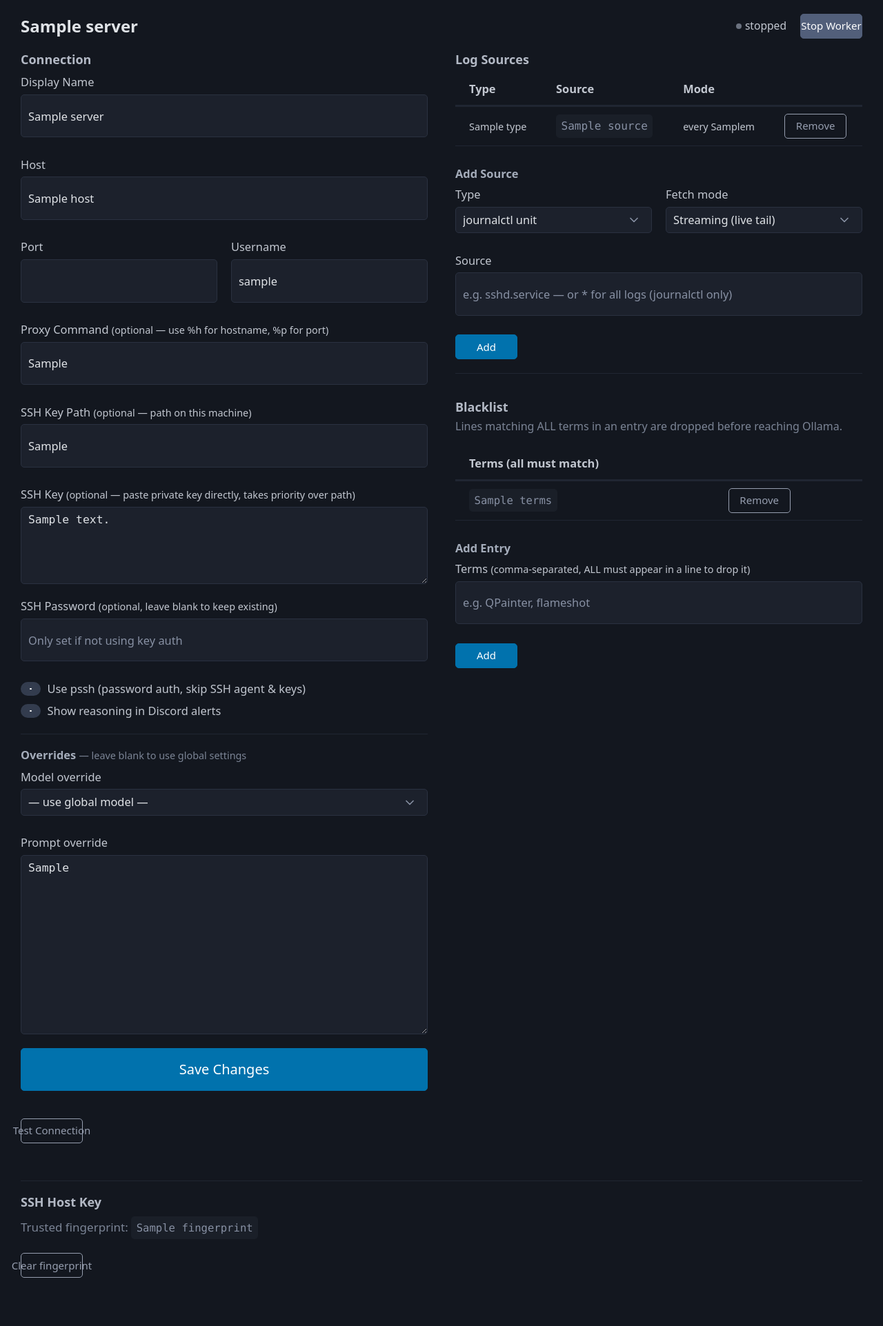
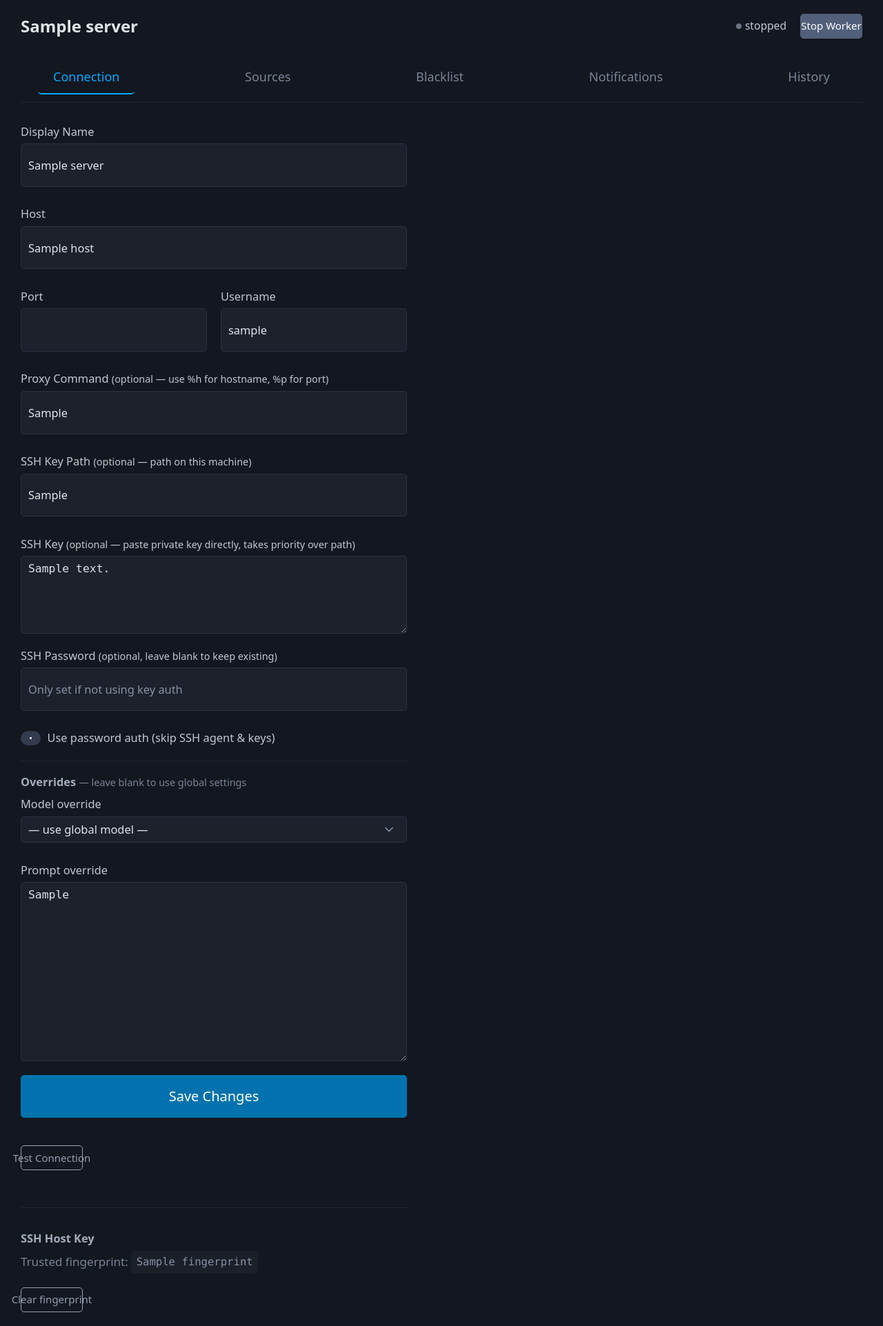
Before and after one commit to Klick3R-1/Augurd, a FastAPI app: template templates/server_form.html in a window 1280 px wide. Shown: the part 85-2008 px from the top of the page at 69% size. Before the commit the page ends 1938 px from the top, so only its background shows below. Run offline with FastAPI, Linux system fonts and the light colour scheme; the template is opened without the code that fills it: most values are stand-ins (such as "Sample title", 1, 10 or a date in 2020); some libraries are stand-ins or nearby versions.

Commit message:
Add tabbed server UI, optional Discord alerts, and per-server webhook
Server settings page is now tabbed: Connection, Sources, Blacklist,
Notifications, History. Active tab persists in URL hash. Notifications
has its own endpoint to avoid clobbering SSH credentials on save.

Discord alerts default to off, with a per-server webhook URL field
that overrides the global one when set. Worker falls back to global
webhook if no server-level URL is configured.

Co-Authored-By: Claude Sonnet 4.6 <noreply@anthropic.com>

```diff
--- a/main.py
+++ b/main.py
@@ -167,6 +167,7 @@ async def server_create(
     force_password_auth: str = Form(""),
     proxy_command: str = Form(""),
     show_reasoning: str = Form(""),
+    discord_enabled: str = Form(""),
     model_override: str = Form(""),
     prompt_override: str = Form(""),
 ):
@@ -181,6 +182,7 @@ async def server_create(
         force_password_auth=bool(force_password_auth),
         proxy_command=proxy_command.strip() or None,
         show_reasoning=bool(show_reasoning),
+        discord_enabled=bool(discord_enabled),
         model_override=model_override.strip() or None,
         prompt_override=prompt_override.strip() or None,
     )
@@ -228,6 +230,7 @@ async def server_update(
     force_password_auth: str = Form(""),
     proxy_command: str = Form(""),
     show_reasoning: str = Form(""),
+    discord_enabled: str = Form(""),
     model_override: str = Form(""),
     prompt_override: str = Form(""),
 ):
@@ -244,6 +247,7 @@ async def server_update(
         force_password_auth=bool(force_password_auth),
         proxy_command=proxy_command.strip() or None,
         show_reasoning=bool(show_reasoning),
+        discord_enabled=bool(discord_enabled),
         model_override=model_override.strip() or None,
         prompt_override=prompt_override.strip() or None,
     )
@@ -255,6 +259,22 @@ async def server_update(
         await worker_manager.stop_worker(server_id)
         await worker_manager.start_worker(server_id)
     return redirect(f"/servers/{server_id}")
+
+
+@app.post("/servers/{server_id}/notifications")
+async def server_notifications(
+    server_id: int,
+    discord_enabled: str = Form(""),
+    show_reasoning: str = Form(""),
+    discord_webhook_url: str = Form(""),
+):
+    await database.update_server_notifications(
+        server_id=server_id,
+        discord_enabled=bool(discord_enabled),
+        show_reasoning=bool(show_reasoning),
+        discord_webhook_url=discord_webhook_url.strip() or None,
+    )
+    return redirect(f"/servers/{server_id}#notifications")
 
 
 @app.post("/servers/{server_id}/clear-fingerprint")
--- a/templates/server_form.html
+++ b/templates/server_form.html
@@ -21,11 +21,27 @@
   {% endif %}
 </div>
 
-<div style="display:grid; grid-template-columns: 1fr 1fr; gap: 2rem;">
+{% if server %}
+<!-- Tabs -->
+<div class="tabs" style="margin-bottom:1.5rem;">
+  <nav style="display:flex; gap:0; border-bottom:1px solid var(--pico-muted-border-color); margin-bottom:1.5rem;">
+    {% for tab in ['Connection','Sources','Blacklist','Notifications','History'] %}
+    <button type="button"
+            class="tab-btn {% if loop.first %}active{% endif %}"
+            onclick="switchTab('{{ tab.lower() }}')"
+            id="tab-btn-{{ tab.lower() }}"
+            style="background:none; border:none; border-bottom:2px solid transparent; padding:0.5rem 1.1rem; cursor:pointer; font-size:0.9rem; color:var(--pico-muted-color); margin-bottom:-1px;">
+      {{ tab }}
+    </button>
+    {% endfor %}
+  </nav>
+</div>
+{% endif %}
 
-  <!-- Left: Server config -->
-  <div>
-    <h4>Connection</h4>
+<!-- Connection tab (also used for new server form) -->
+<div id="tab-connection" class="tab-panel">
+  <h4 {% if server %}style="display:none;"{% endif %}>Connection</h4>
+  <div style="max-width:560px;">
     <form method="post" action="{% if server %}/servers/{{ server.id }}/edit{% else %}/servers{% endif %}">
       <label>
         Display Name
@@ -69,13 +85,7 @@
         <input type="checkbox" name="force_password_auth" value="1" role="switch"
                {% if server and server.force_password_auth %}checked{% endif %}
                style="width:auto; margin:0;">
-        Use pssh (password auth, skip SSH agent &amp; keys)
-      </label>
-      <label style="display:flex; align-items:center; gap:0.5rem; cursor:pointer;">
-        <input type="checkbox" name="show_reasoning" value="1" role="switch"
-               {% if server and server.show_reasoning %}checked{% endif %}
-               style="width:auto; margin:0;">
-        Show reasoning in Discord alerts
+        Use password auth (skip SSH agent &amp; keys)
       </label>
 
       <hr>
@@ -102,6 +112,10 @@
                   placeholder="Leave blank to use the global prompt. Required placeholders: {server_name} {source} {log_text}">{{ server.prompt_override if server and server.prompt_override else '' }}</textarea>
       </label>
 
+      <!-- Preserve notification settings when saving from this tab -->
+      <input type="hidden" name="show_reasoning" value="{{ '1' if server and server.show_reasoning else '' }}">
+      <input type="hidden" name="discord_enabled" value="{{ '1' if server and server.discord_enabled else '' }}">
+
       <div style="display:flex; align-items:center; gap:1rem; flex-wrap:wrap;">
         <button type="submit">{% if server %}Save Changes{% else %}Create Server{% endif %}</button>
         <button type="button" class="btn-sm secondary outline"
@@ -116,13 +130,31 @@
       </div>
       <div id="test-conn-result" style="margin-top:0.5rem; min-height:1.2rem;"></div>
     </form>
+
+    {% if server %}
+    <hr>
+    <h5>SSH Host Key</h5>
+    {% if fingerprint %}
+    <p style="font-size:0.85rem; color:var(--pico-muted-color);">
+      Trusted fingerprint: <code>{{ fingerprint }}</code>
+    </p>
+    <form method="post" action="/servers/{{ server.id }}/clear-fingerprint"
+          onsubmit="return confirm('Clear the trusted fingerprint? The next connection will re-learn and re-trust the host key.')">
+      <button type="submit" class="btn-sm secondary outline">Clear fingerprint</button>
+    </form>
+    {% else %}
+    <p style="font-size:0.85rem; color:var(--pico-muted-color);">
+      No fingerprint stored yet — the host key will be trusted and saved on first connection.
+    </p>
+    {% endif %}
+    {% endif %}
+  </div>
 </div>
 
 {% if server %}
-  <!-- Right: Log sources -->
-  <div>
-    <h4>Log Sources</h4>
 
+<!-- Sources tab -->
+<div id="tab-sources" class="tab-panel" style="display:none;">
   {% if log_sources %}
   <table>
     <thead>
@@ -149,6 +181,7 @@
   {% endif %}
 
   <h5 style="margin-top:1.5rem;">Add Source</h5>
+  <div style="max-width:480px;">
     <form method="post" action="/servers/{{ server.id }}/log-sources">
       <div style="display:grid; grid-template-columns: 1fr 1fr; gap:1rem;">
         <label>
@@ -186,6 +219,7 @@
       </div>
       <button type="submit" class="btn-sm">Add</button>
     </form>
+  </div>
   <script>
     function updateFetchMode() {
       var t = document.getElementById('source_type_select').value;
@@ -200,13 +234,13 @@
       document.getElementById('interval_wrap').style.display = m === 'timed' ? '' : 'none';
     }
   </script>
+</div>
 
-    <hr>
-    <h4>Blacklist</h4>
-    <p style="color:var(--pico-muted-color); font-size:0.8rem; margin-top:-0.25rem;">
+<!-- Blacklist tab -->
+<div id="tab-blacklist" class="tab-panel" style="display:none;">
+  <p style="color:var(--pico-muted-color); font-size:0.85rem; margin-top:0;">
     Lines matching ALL terms in an entry are dropped before reaching Ollama.
   </p>
-
   {% if blacklist %}
   <table>
     <thead>
@@ -235,58 +269,116 @@
   {% endif %}
 
   <h5 style="margin-top:1.5rem;">Add Entry</h5>
+  <div style="max-width:480px;">
     <form method="post" action="/servers/{{ server.id }}/blacklist">
       <label>
         Terms <small>(comma-separated, ALL must appear in a line to drop it)</small>
-        <input type="text" name="terms" required
-               placeholder="e.g. QPainter, flameshot">
+        <input type="text" name="terms" required placeholder="e.g. QPainter, flameshot">
       </label>
       <button type="submit" class="btn-sm">Add</button>
     </form>
   </div>
-
-  {% endif %}
 </div>
 
-{% if server and alerts %}
-<hr>
-<h4>Recent Alerts</h4>
-<table>
+<!-- Notifications tab -->
+<div id="tab-notifications" class="tab-panel" style="display:none;">
+  <div style="max-width:480px;">
+    <form method="post" action="/servers/{{ server.id }}/notifications">
+      <h5>Discord</h5>
+      <label style="display:flex; align-items:center; gap:0.5rem; cursor:pointer;">
+        <input type="checkbox" name="discord_enabled" value="1" role="switch"
+               {% if server.discord_enabled %}checked{% endif %}
+               style="width:auto; margin:0;">
+        Send alerts to Discord
+      </label>
+      <label style="display:flex; align-items:center; gap:0.5rem; cursor:pointer; margin-top:0.75rem;">
+        <input type="checkbox" name="show_reasoning" value="1" role="switch"
+               {% if server.show_reasoning %}checked{% endif %}
+               style="width:auto; margin:0;">
+        Include reasoning in Discord alerts
+      </label>
+      <label style="margin-top:1rem;">
+        Webhook URL <small>(optional — overrides the global webhook for this server)</small>
+        <input type="text" name="discord_webhook_url"
+               value="{{ server.discord_webhook_url or '' }}"
+               placeholder="https://discord.com/api/webhooks/… — leave blank to use global">
+      </label>
+      <p style="font-size:0.8rem; color:var(--pico-muted-color); margin-top:0.25rem;">
+        Global webhook is configured in <a href="/settings">Settings</a>.
+      </p>
+
+      <button type="submit" style="margin-top:1rem;">Save</button>
+    </form>
+  </div>
+</div>
+
+<!-- History tab -->
+<div id="tab-history" class="tab-panel" style="display:none;">
+  {% if alerts %}
+  <table style="table-layout:fixed; width:100%;">
     <thead>
-    <tr><th>Time</th><th>Source</th><th>Reason</th></tr>
+      <tr>
+        <th style="width:11rem;">Time</th>
+        <th style="width:10rem;">Source</th>
+        <th>Reason</th>
+      </tr>
     </thead>
     <tbody>
       {% for a in alerts %}
-    <tr class="alert-row">
+      <tr class="alert-row {% if a.log_snippet %}alert-expandable{% endif %}"
+          {% if a.log_snippet %}onclick="toggleSnippet('snippet-{{ loop.index }}')" style="cursor:pointer;"{% endif %}>
         <td>{{ a.triggered_at }}</td>
         <td><code>{{ a.log_source }}</code></td>
-      <td>{{ a.reason }}</td>
+        <td>
+          {{ a.reason }}
+          {% if a.log_snippet %}
+          <div class="snippet">{{ a.log_snippet[:120] }}</div>
+          {% endif %}
+        </td>
       </tr>
+      {% if a.log_snippet %}
+      <tr id="snippet-{{ loop.index }}" style="display:none;">
+        <td colspan="3" style="padding-top:0;">
+          <pre class="snippet-expanded">{{ a.log_snippet }}</pre>
+        </td>
+      </tr>
+      {% endif %}
       {% endfor %}
     </tbody>
   </table>
+  {% else %}
+  <p style="color:var(--pico-muted-color);">No alerts recorded for this server yet.</p>
   {% endif %}
+  <script>
+    function toggleSnippet(id) {
+      var row = document.getElementById(id);
+      row.style.display = row.style.display === 'none' ? '' : 'none';
+    }
+  </script>
+</div>
 
-{% if server %}
-<hr>
-<h4>SSH Host Key</h4>
-{% if fingerprint %}
-<p style="font-size:0.85rem; color:var(--pico-muted-color);">
-  Trusted fingerprint: <code>{{ fingerprint }}</code>
-</p>
-<form method="post" action="/servers/{{ server.id }}/clear-fingerprint"
-      onsubmit="return confirm('Clear the trusted fingerprint? The next connection will re-learn and re-trust the host key.')">
-  <button type="submit" class="btn-sm secondary outline">Clear fingerprint</button>
-</form>
-{% else %}
-<p style="font-size:0.85rem; color:var(--pico-muted-color);">
-  No fingerprint stored yet — the host key will be trusted and saved on first connection.
-</p>
-{% endif %}
 {% endif %}
 
 {% if not server %}
 <p><a href="/">&#8592; Back</a></p>
 {% endif %}
 
+<style>
+  .tab-btn.active { color: var(--pico-primary) !important; border-bottom-color: var(--pico-primary) !important; }
+  .tab-btn:hover:not(.active) { color: var(--pico-color) !important; }
+</style>
+<script>
+  function switchTab(name) {
+    document.querySelectorAll('.tab-panel').forEach(function(p) { p.style.display = 'none'; });
+    document.querySelectorAll('.tab-btn').forEach(function(b) { b.classList.remove('active'); });
+    document.getElementById('tab-' + name).style.display = '';
+    document.getElementById('tab-btn-' + name).classList.add('active');
+    history.replaceState(null, '', '#' + name);
+  }
+  // Restore tab from URL hash on load
+  var hash = window.location.hash.replace('#', '');
+  var valid = ['connection','sources','blacklist','notifications','history'];
+  if (hash && valid.indexOf(hash) !== -1) switchTab(hash);
+</script>
+
 {% endblock %}
```
Also changed, not shown: database.py (+23 -6 lines), worker.py (+26 -20 lines). Lines whose indentation alone changed are shown as unchanged.
